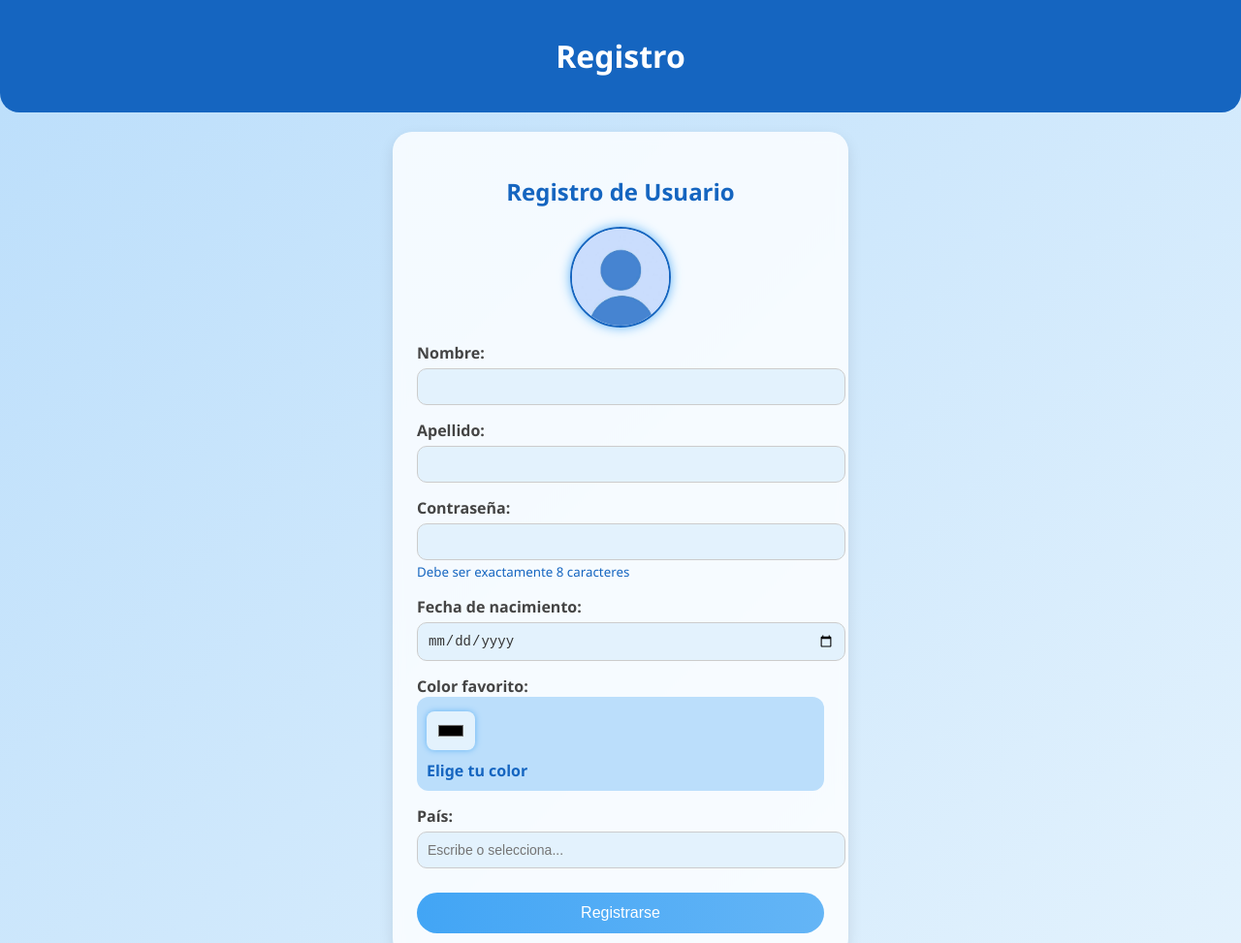
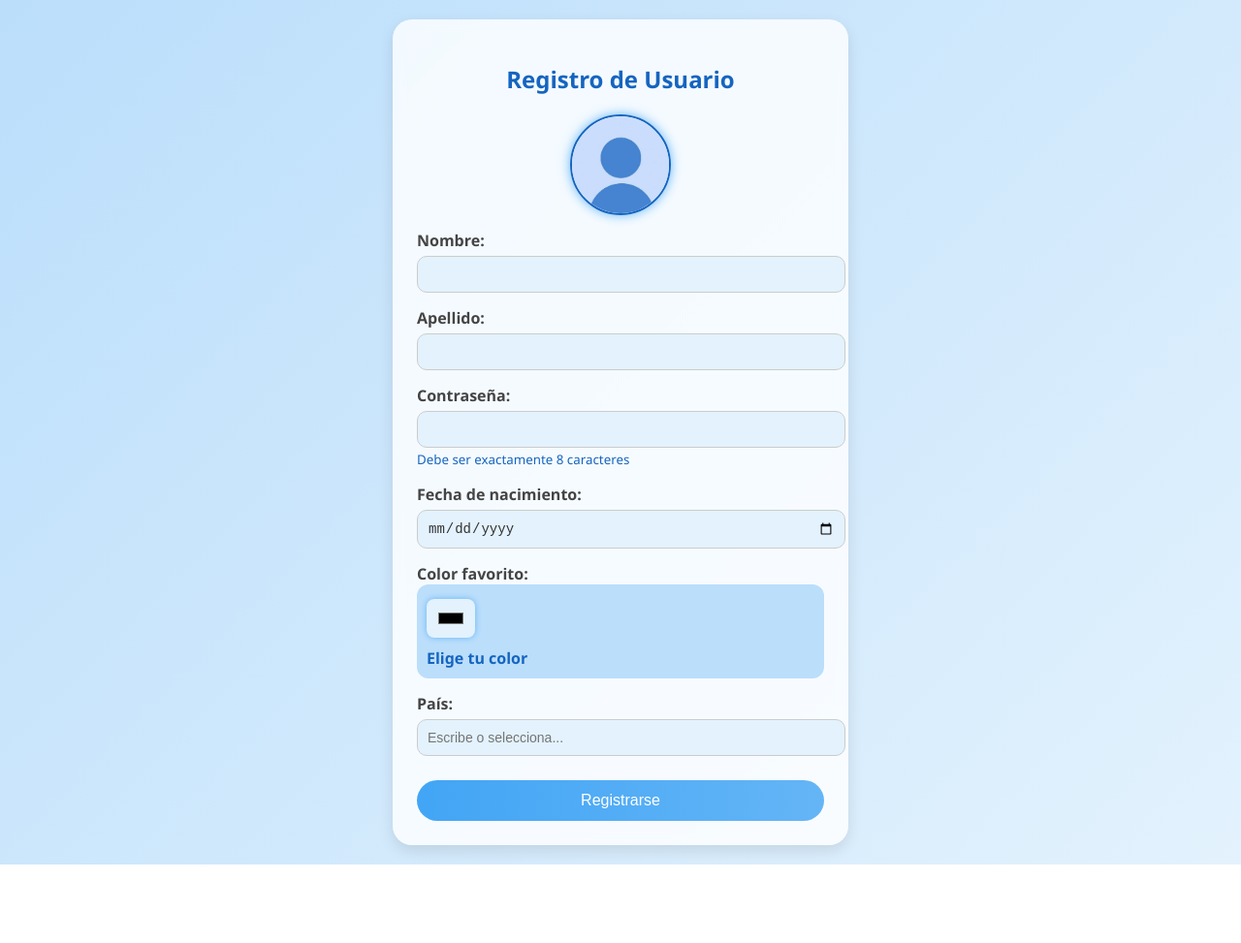
Before and after one commit to Diane-avi/RegistroUsuario, a plain HTML site: page index.html in a window 1280 px wide. Shown: the top 973 px of the page at 97% size. After the commit the page ends 892 px from the top, so only its background shows below. Drawn offline with Linux system fonts and the light colour scheme.

Commit message:
Remove header from index.html
Removed header section from index.html

```diff
--- a/index.html
+++ b/index.html
@@ -135,9 +135,7 @@
 </head>
 <body>
 
-  <header>
-    <h1>Registro</h1>
-  </header>
+
 
   <main>
     <form id="registroForm">
```
